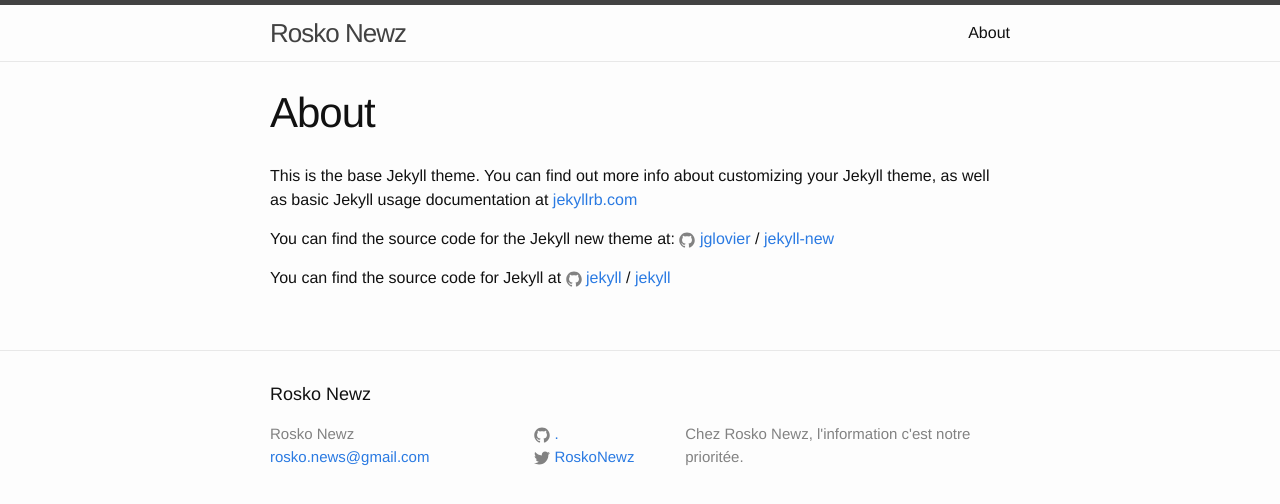
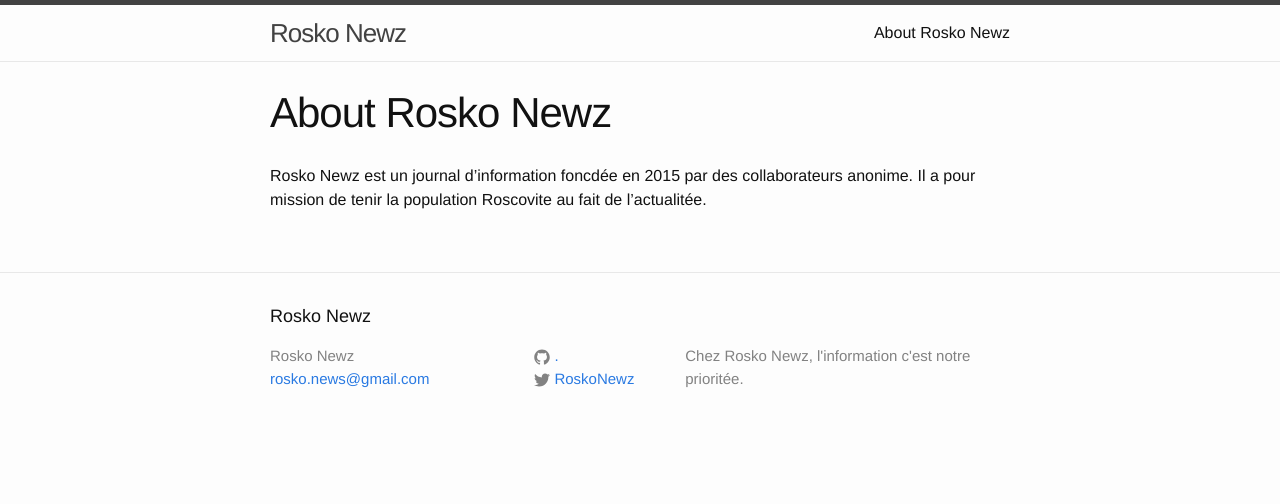
Before and after one commit to RoskoNewz/RoskoNewz.github.io, a Jekyll site: the page built from about.md, in a window 1280 px wide. Shown: the top 504 px of the page. Built offline with Jekyll 4.4.1, drawn with Linux system fonts in a browser that asks for light colours.

Commit message:
Update about.md

```diff
--- a/about.md
+++ b/about.md
@@ -1,15 +1,8 @@
 ---
 layout: page
-title: About
+title: About Rosko Newz
 permalink: /about/
 ---
 
-This is the base Jekyll theme. You can find out more info about customizing your Jekyll theme, as well as basic Jekyll usage documentation at [jekyllrb.com](http://jekyllrb.com/)
-
-You can find the source code for the Jekyll new theme at:
-{% include icon-github.html username="jglovier" %} /
-[jekyll-new](https://github.com/jglovier/jekyll-new)
-
-You can find the source code for Jekyll at
-{% include icon-github.html username="jekyll" %} /
-[jekyll](https://github.com/jekyll/jekyll)
+Rosko Newz est un journal d'information foncdée en 2015 par des collaborateurs anonime.
+Il a pour mission de tenir la population Roscovite au fait de l'actualitée.
```
